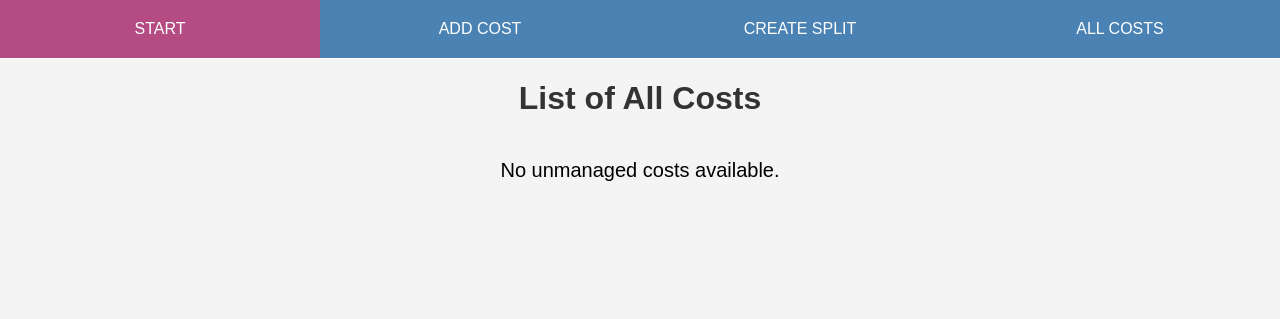
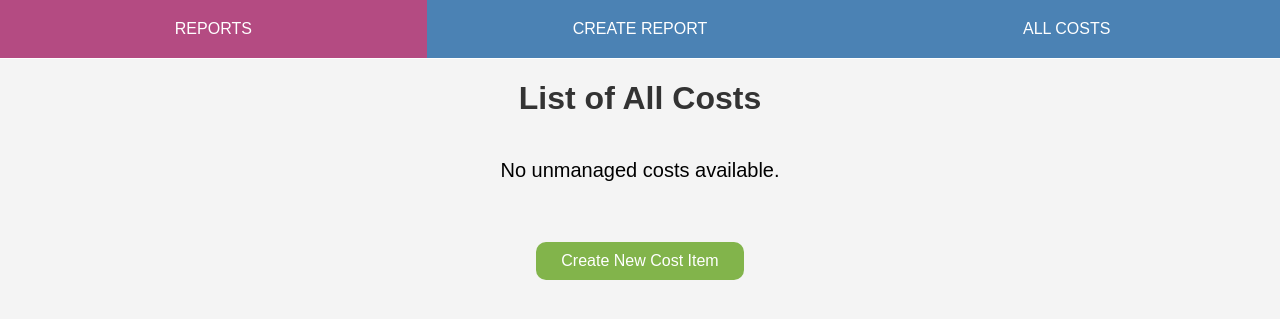
Before and after one commit to golgor/home-automation-hub, a Django app: page /cost_splitter/costs/ in a window 1280 px wide. Shown: the top 319 px of the page. Run offline with Django 5.2, Linux system fonts and the light colour scheme; data that the repository does not hold is empty.

Commit message:
button to create cost instead of in header

```diff
--- a/apps/cost_splitter/static/css/style.css
+++ b/apps/cost_splitter/static/css/style.css
@@ -93,12 +93,30 @@ textarea {
     resize: vertical;
 }
 
-button {
+button,
+.btn {
     background-color: #82B44B;
     color: #fff;
     border-radius: 10px;
-    border-color: #82B44B;
+    border: none;
     padding: 10px 25px;
+    font-size: 1em;
+    cursor: pointer;
+    text-align: center;
+    display: inline-block;
+    text-decoration: none;
+    margin: 20px 0;
+}
+
+button:hover,
+.btn:hover {
+    background-color: #6fa53b;
+}
+
+.button-container {
+    display: flex;
+    justify-content: center;
+    margin: 20px 0;
 }
 
 label {
--- a/apps/cost_splitter/templates/base.html
+++ b/apps/cost_splitter/templates/base.html
@@ -11,15 +11,14 @@
 
 <body>
     <div class="links-container">
-        <a href="{% url 'cost_splitter:list_report' %}">Start</a>
-        <a href="{% url 'cost_splitter:add_cost' %}">Add cost</a>
-        <a href="{% url 'cost_splitter:add_report' %}">Create split</a>
+        <a href="{% url 'cost_splitter:list_report' %}">Reports</a>
+        <a href="{% url 'cost_splitter:add_report' %}">Create report</a>
         <a href="{% url 'cost_splitter:list_cost' %}">All costs</a><br>
     </div>
     <div class="main">
         {% block content %}{% endblock content %}
     </div>
-    <!-- <button onclick="myFunction()">Click me!</button> -->
+
     <script src="{% static 'scripts/bottom.js' %}"></script>
 </body>
 
--- a/apps/cost_splitter/templates/costs_list.html
+++ b/apps/cost_splitter/templates/costs_list.html
@@ -87,4 +87,10 @@
     </table>
 </section>
 {% endif %}
+
+<!-- Add the new button here -->
+<div class="button-container">
+    <a href="{% url 'cost_splitter:add_cost' %}" class="btn">Create New Cost Item</a>
+</div>
+
 {% endblock content %}
```
